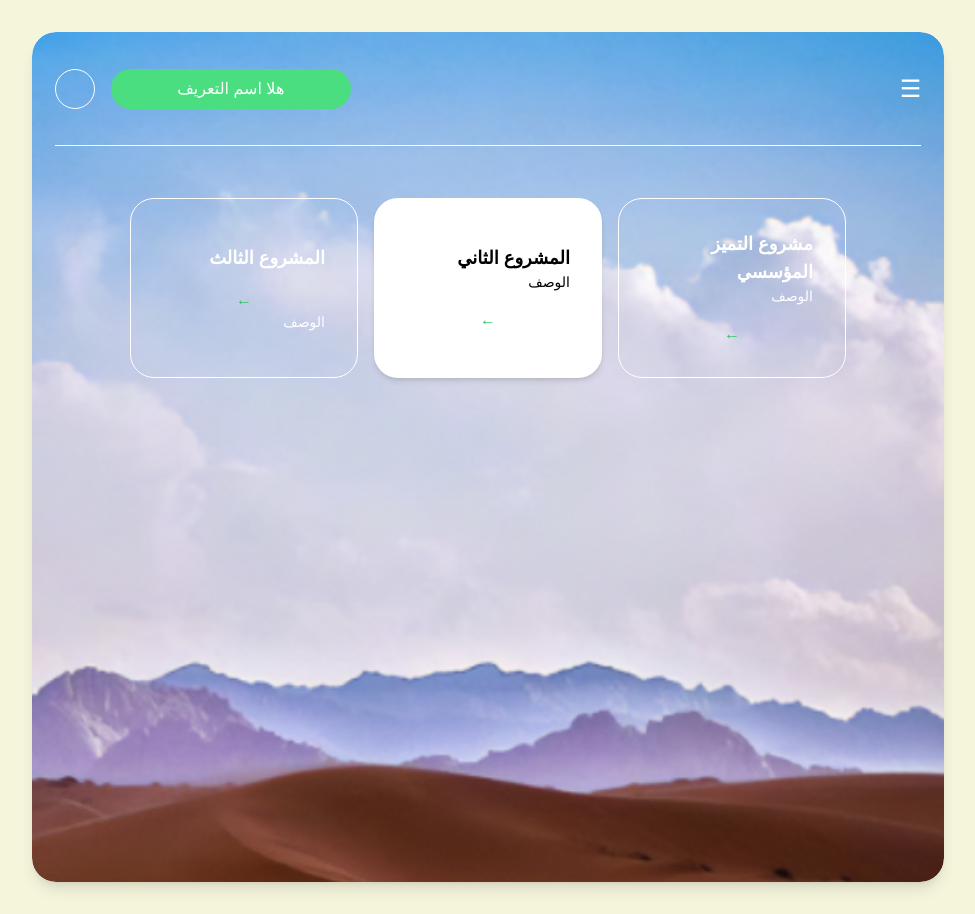
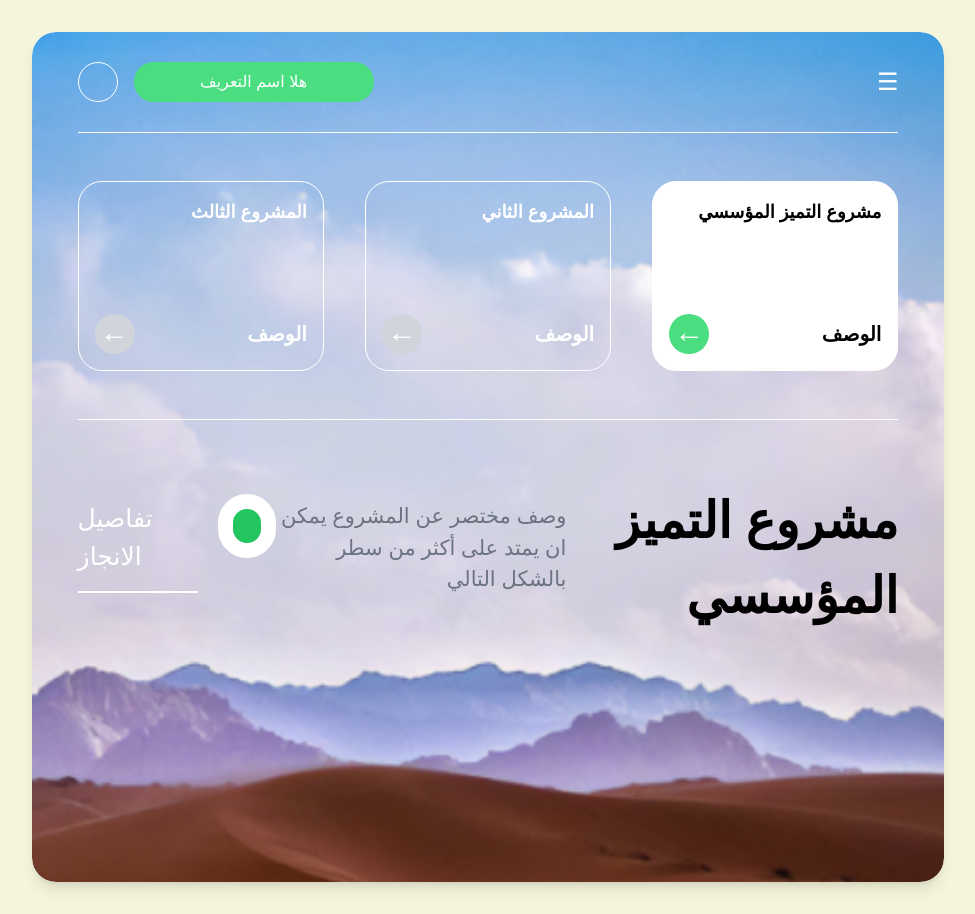
Before and after one commit to planet-nine-project-management-app/front-end, a Next.js app: page /projects in a window 1280 px wide. Shown: the whole page, without its empty margins (152-1127 px from the left). Built offline with nearby package versions, Linux system fonts and the light colour scheme.

Commit message:
Completed projects page styling

```diff
--- a/src/app/projects/page.js
+++ b/src/app/projects/page.js
@@ -31,9 +31,9 @@ const ProjectsPage = () => {
             className="w-full h-[800px] md:h-[850px] bg-cover bg-center rounded-1.5rem shadow-lg"
             style={{ backgroundImage: 'url(/projects.png)' }}
           >
-            <header className="w-full flex justify-between items-center h-[150px]">
-              <div className="w-[95%] mx-auto border-b pb-[20px] border-white">
-                <div className="flex justify-between mb-4 items-center">
+            <header className="w-[90%] flex justify-between mx-auto items-center h-[100px]">
+              <div className="w-[100%]">
+                <div className="flex justify-between items-center">
                   <div className="flex items-center space-x-4">
                     <button className="group flex items-center justify-center w-10 h-10 text-white rounded-full border-solid overflow-hidden transition-all duration-300 hover:w-60 border-[1px] border-white">
                       <span className="opacity-0 ml-2 text-white transition-opacity duration-300 group-hover:opacity-100">البحث</span>
@@ -52,29 +52,59 @@ const ProjectsPage = () => {
                 </div>
               </div>
             </header>
-            <div className="flex items-center mt-4 justify-center space-x-4">
-              {/* Project Cards */}
-              <div className="h-[180px] hidden md:flex flex-col text-right justify-center w-1/4 p-8 rounded-1.5rem border-[1px] border-white border-solid text-white hover:bg-gray-100 hover:text-black hover:cursor-pointer transition duration-300">
-                <h2 className="text-lg font-semibold">المشروع الثالث</h2>
-                <button className="text-green-500 mt-4">{'←'}</button>
-                <p className="text-sm">الوصف</p>
+            <div className="border-t border-white w-[90%] mx-auto mb-12"></div>
+            <div className="flex items-center justify-between w-[90%] mx-auto mt-4 space-x-4">
+              <div className="h-[190px] text-right w-[30%] p-4 rounded-1.5rem border-[1px] border-white border-solid text-white hover:bg-gray-100 hover:text-black hover:cursor-pointer transition duration-300 flex flex-col justify-between">
+                <div>
+                  <h2 className="text-lg font-semibold text-[25px]">المشروع الثالث</h2>
                 </div>
-              <div className="h-[180px] flex flex-col text-right justify-center w-1/4 bg-white p-8 rounded-1.5rem shadow-md hover:bg-gray-100 transition duration-300 hover:cursor-pointer">
-                <h2 className="text-lg font-semibold">المشروع الثاني</h2>
-                <p className="text-sm">الوصف</p>
-                <button className="text-green-500 mt-4">{'←'}</button>
+                <div className="flex justify-between items-center">
+                  <button className="w-[40px] h-[40px] bg-gray-300 rounded-full text-[30px] flex justify-center items-end">
+                    {'←'}
+                  </button>
+                  <p className="text-[20px] font-semibold">الوصف</p>
                 </div>
-              <div className="h-[180px] hidden md:flex flex-col text-right justify-center w-1/4 p-8 rounded-1.5rem border-[1px] border-white border-solid text-white hover:bg-gray-100 hover:text-black hover:cursor-pointer transition duration-300">
-                <h2 className="text-lg font-semibold">مشروع التميز المؤسسي</h2>
-                <p className="text-sm">الوصف</p>
-                <button className="text-green-500 mt-4">{'←'}</button>
+              </div>
+              <div className="h-[190px] text-right w-[30%] p-4 rounded-1.5rem border-[1px] border-white border-solid text-white hover:bg-gray-100 hover:text-black hover:cursor-pointer transition duration-300 flex flex-col justify-between">
+                <div>
+                  <h2 className="text-lg font-semibold text-[25px]">المشروع الثاني</h2>
+                </div>
+                <div className="flex justify-between items-center">
+                  <button className="w-[40px] h-[40px] bg-gray-300 rounded-full text-[30px] flex justify-center items-end">
+                    {'←'}
+                  </button>
+                  <p className="text-[20px] font-semibold">الوصف</p>
+                </div>
+              </div>
+              <div className="h-[190px] text-right w-[30%] p-4 rounded-1.5rem border-[1px] border-white bg-white border-solid text-black hover:cursor-pointer transition duration-300 flex flex-col justify-between">
+                <div>
+                  <h2 className="text-lg font-semibold text-[25px]">مشروع التميز المؤسسي</h2>
+                </div>
+                <div className="flex justify-between items-center">
+                  <button className="w-[40px] h-[40px] bg-green-400 text-white font-bold rounded-full text-[30px] flex justify-center items-end">
+                    {'←'}
+                  </button>
+                  <p className="text-[20px] font-semibold">الوصف</p>
+                </div>
+              </div>
+            </div>
+            <div className="border-t border-white w-[90%] mx-auto my-4 mt-12 mb-16"></div>
+            <div className='flex justify-between mt-8 w-[90%] mx-auto'>
+              <div className='flex'>
+                <div><p className="text-white text-[25px] pt-4 border-b-[2px] border-white border-solid pb-4">تفاصيل الانجاز</p></div>
+                <div className="w-16 h-16 bg-green-500 border-[15px] border-white rounded-full ml-[20px] mt-[10px]"></div>
+              </div>
+              <div className='flex'>
+                <p className='text-[21px] text-gray-500 w-[290px] text-right pt-4 mr-8'>وصف مختصر عن المشروع يمكن ان يمتد على أكثر من سطر بالشكل التالي</p>
+                <h1 className='text-[50px] font-bold w-[300px] text-right'>مشروع التميز المؤسسي</h1>
               </div>
             </div>
           </div>
         </main>
 
         {/* Modal and Overlay */}
-        {isModalOpen && (
+        {
+          isModalOpen && (
             <>
               {/* Overlay */}
               <div className="fixed inset-0 bg-black bg-opacity-50 z-10"></div>
@@ -82,15 +112,18 @@ const ProjectsPage = () => {
               {/* Modal */}
               <div
                 ref={modalRef}
-              className="absolute top-0 right-0 w-[250px] h-full bg-green-500 text-white flex flex-col p-6 rounded-1.5rem z-20"
+                className="absolute top-0 right-0 w-[350px] h-full bg-green-500 text-white flex flex-col p-6 z-20"
               >
+                {/* Close Button */}
                 <button
                   onClick={() => setIsModalOpen(false)}
                   className="self-end text-white text-2xl hover:text-gray-200 transition duration-300"
                 >
                   ✕
                 </button>
-              <nav className="mt-8 space-y-4 text-lg">
+
+                {/* Navigation Menu */}
+                <nav className="mt-12 text-right space-y-6 text-lg">
                   <Link href="/projects" className="block hover:underline">
                     المشاريع
                   </Link>
@@ -106,9 +139,10 @@ const ProjectsPage = () => {
                 </nav>
               </div>
             </>
-        )}
-      </div>
-    </div>
+          )
+        }
+      </div >
+    </div >
   );
 };
 
```
Lines whose indentation alone changed are shown as unchanged.
